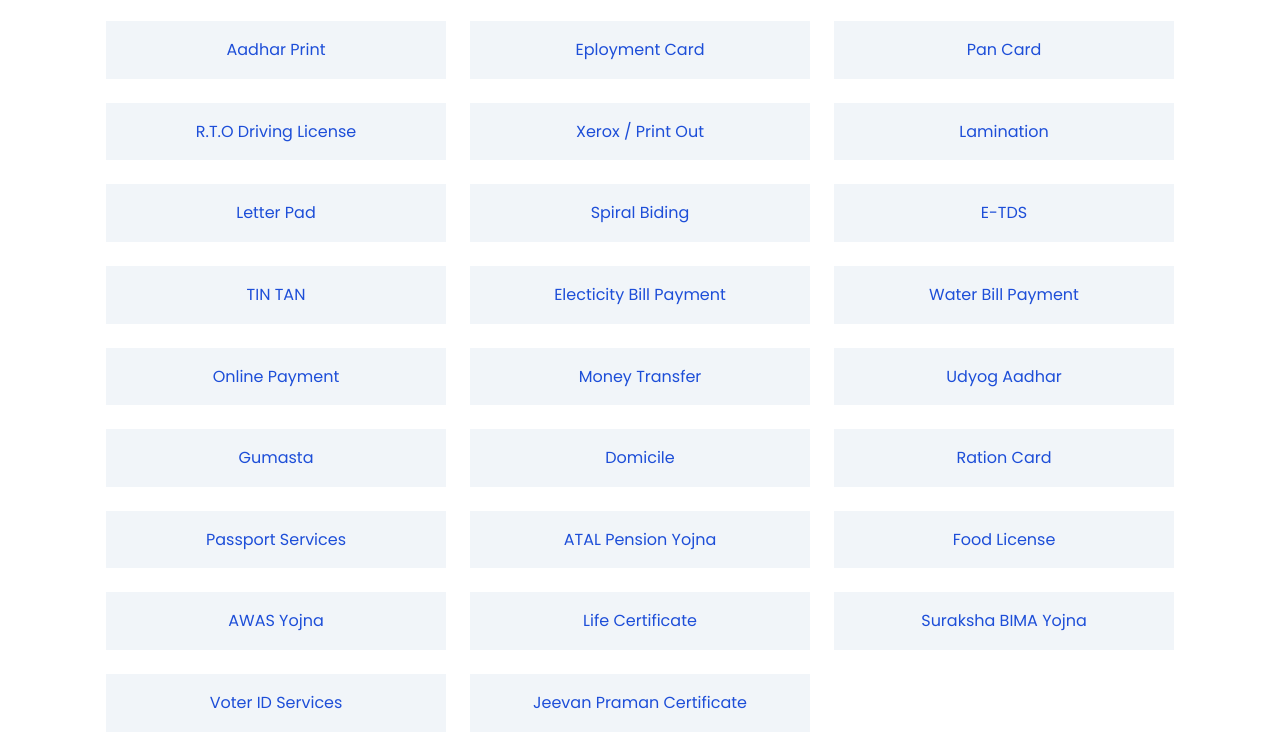
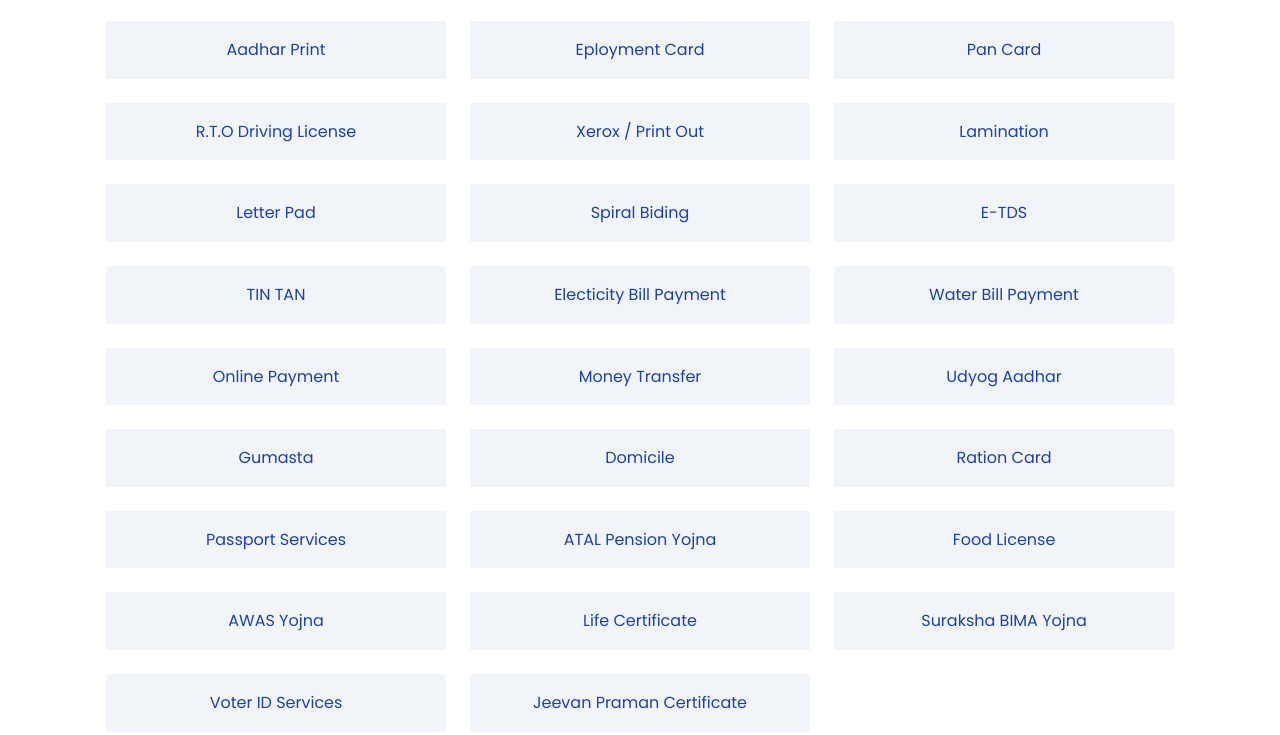
Before and after one commit to ravid7000/csccenter, a website built with Vite: page index.html in a window 1280 px wide. Shown: the part 1589-2324 px from the top of the page. Built offline with nearby package versions, Linux system fonts and the light colour scheme; files whose address does not match are found by name.

Commit message:
color updated

```diff
--- a/index.html
+++ b/index.html
@@ -39,7 +39,7 @@
             <h1 class="text-6xl text-blue-800 ff-eb">Common Service Center Bakhshiwala</h1>
             <div class="flex mt-6 gap-6">
               <div class="w-[60px] hidden md:block">
-                <div class="bg-blue-700 w-full h-[2px] mt-2"></div>
+                <div class="bg-blue-800 w-full h-[2px] mt-2"></div>
               </div>
               <p class="flex-1 text-sm text-gray-600">
                 CSCs are the access points for delivery of essential public utility services, social welfare schemes,
@@ -57,7 +57,7 @@
 
     <section class="mt-[300px] pb-[100px]" id="services">
       <img class="w-full" src="/assets/add_csc_center_in_india.jpeg" alt="">
-      <div class="bg-blue-700 py-[70px]">
+      <div class="bg-blue-800 py-[70px]">
         <div class="max-w-[1100px] mx-auto pt-4 pb-12">
           <h2 class="ff-eb text-5xl text-white text-center">Our Services</h2>
         </div>
@@ -69,97 +69,97 @@
             <div>
               <img class="object-contain h-[180px]" src="/assets/aadhaar-card-update.jpg" alt="aadhaar update service">
             </div>
-            <h3 class="text-blue-700 mt-4">Adhaar Update</h3>
+            <h3 class="text-blue-800 mt-4">Adhaar Update</h3>
           </li>
           <li class="bg-slate-100 p-4 text-center">
             <div>
               <img class="object-contain h-[180px]" src="/assets/002.png" alt="LIC ADVISOR">
             </div>
-            <h3 class="text-blue-700 mt-4">LIC Advisor</h3>
+            <h3 class="text-blue-800 mt-4">LIC Advisor</h3>
           </li>
           <li class="bg-slate-100 p-4 text-center">
             <div>
               <img class="object-contain h-[180px]" src="/assets/003.jpeg" alt="ONLINE FORM FILLING">
             </div>
-            <h3 class="text-blue-700 mt-4">Online Form Filling</h3>
+            <h3 class="text-blue-800 mt-4">Online Form Filling</h3>
           </li>
           <li class="bg-slate-100 p-4 text-center">
-            <h3 class="text-blue-700 m-0">Aadhar Print</h3>
+            <h3 class="text-blue-800 m-0">Aadhar Print</h3>
           </li>
           <li class="bg-slate-100 p-4 text-center">
-            <h3 class="text-blue-700 m-0">Eployment Card</h3>
+            <h3 class="text-blue-800 m-0">Eployment Card</h3>
           </li>
           <li class="bg-slate-100 p-4 text-center">
-            <h3 class="text-blue-700 m-0">Pan Card</h3>
+            <h3 class="text-blue-800 m-0">Pan Card</h3>
           </li>
           <li class="bg-slate-100 p-4 text-center">
-            <h3 class="text-blue-700 m-0">R.T.O Driving License</h3>
+            <h3 class="text-blue-800 m-0">R.T.O Driving License</h3>
           </li>
           <li class="bg-slate-100 p-4 text-center">
-            <h3 class="text-blue-700 m-0">Xerox / Print Out</h3>
+            <h3 class="text-blue-800 m-0">Xerox / Print Out</h3>
           </li>
           <li class="bg-slate-100 p-4 text-center">
-            <h3 class="text-blue-700 m-0">Lamination</h3>
+            <h3 class="text-blue-800 m-0">Lamination</h3>
           </li>
           <li class="bg-slate-100 p-4 text-center">
-            <h3 class="text-blue-700 m-0">Letter Pad</h3>
+            <h3 class="text-blue-800 m-0">Letter Pad</h3>
           </li>
           <li class="bg-slate-100 p-4 text-center">
-            <h3 class="text-blue-700 m-0">Spiral Biding</h3>
+            <h3 class="text-blue-800 m-0">Spiral Biding</h3>
           </li>
           <li class="bg-slate-100 p-4 text-center">
-            <h3 class="text-blue-700 m-0">E-TDS</h3>
+            <h3 class="text-blue-800 m-0">E-TDS</h3>
           </li>
           <li class="bg-slate-100 p-4 text-center">
-            <h3 class="text-blue-700 m-0">TIN TAN</h3>
+            <h3 class="text-blue-800 m-0">TIN TAN</h3>
           </li>
           <li class="bg-slate-100 p-4 text-center">
-            <h3 class="text-blue-700 m-0">Electicity Bill Payment</h3>
+            <h3 class="text-blue-800 m-0">Electicity Bill Payment</h3>
           </li>
           <li class="bg-slate-100 p-4 text-center">
-            <h3 class="text-blue-700 m-0">Water Bill Payment</h3>
+            <h3 class="text-blue-800 m-0">Water Bill Payment</h3>
           </li>
           <li class="bg-slate-100 p-4 text-center">
-            <h3 class="text-blue-700 m-0">Online Payment</h3>
+            <h3 class="text-blue-800 m-0">Online Payment</h3>
           </li>
           <li class="bg-slate-100 p-4 text-center">
-            <h3 class="text-blue-700 m-0">Money Transfer</h3>
+            <h3 class="text-blue-800 m-0">Money Transfer</h3>
           </li>
           <li class="bg-slate-100 p-4 text-center">
-            <h3 class="text-blue-700 m-0">Udyog Aadhar</h3>
+            <h3 class="text-blue-800 m-0">Udyog Aadhar</h3>
           </li>
           <li class="bg-slate-100 p-4 text-center">
-            <h3 class="text-blue-700 m-0">Gumasta</h3>
+            <h3 class="text-blue-800 m-0">Gumasta</h3>
           </li>
           <li class="bg-slate-100 p-4 text-center">
-            <h3 class="text-blue-700 m-0">Domicile</h3>
+            <h3 class="text-blue-800 m-0">Domicile</h3>
           </li>
           <li class="bg-slate-100 p-4 text-center">
-            <h3 class="text-blue-700 m-0">Ration Card</h3>
+            <h3 class="text-blue-800 m-0">Ration Card</h3>
           </li>
           <li class="bg-slate-100 p-4 text-center">
-            <h3 class="text-blue-700 m-0">Passport Services</h3>
+            <h3 class="text-blue-800 m-0">Passport Services</h3>
           </li>
           <li class="bg-slate-100 p-4 text-center">
-            <h3 class="text-blue-700 m-0">ATAL Pension Yojna</h3>
+            <h3 class="text-blue-800 m-0">ATAL Pension Yojna</h3>
           </li>
           <li class="bg-slate-100 p-4 text-center">
-            <h3 class="text-blue-700 m-0">Food License</h3>
+            <h3 class="text-blue-800 m-0">Food License</h3>
           </li>
           <li class="bg-slate-100 p-4 text-center">
-            <h3 class="text-blue-700 m-0">AWAS Yojna</h3>
+            <h3 class="text-blue-800 m-0">AWAS Yojna</h3>
           </li>
           <li class="bg-slate-100 p-4 text-center">
-            <h3 class="text-blue-700 m-0">Life Certificate</h3>
+            <h3 class="text-blue-800 m-0">Life Certificate</h3>
           </li>
           <li class="bg-slate-100 p-4 text-center">
-            <h3 class="text-blue-700 m-0">Suraksha BIMA Yojna</h3>
+            <h3 class="text-blue-800 m-0">Suraksha BIMA Yojna</h3>
           </li>
           <li class="bg-slate-100 p-4 text-center">
-            <h3 class="text-blue-700 m-0">Voter ID Services</h3>
+            <h3 class="text-blue-800 m-0">Voter ID Services</h3>
           </li>
           <li class="bg-slate-100 p-4 text-center">
-            <h3 class="text-blue-700 m-0">Jeevan Praman Certificate</h3>
+            <h3 class="text-blue-800 m-0">Jeevan Praman Certificate</h3>
           </li>
       </div>
       </div>
```
